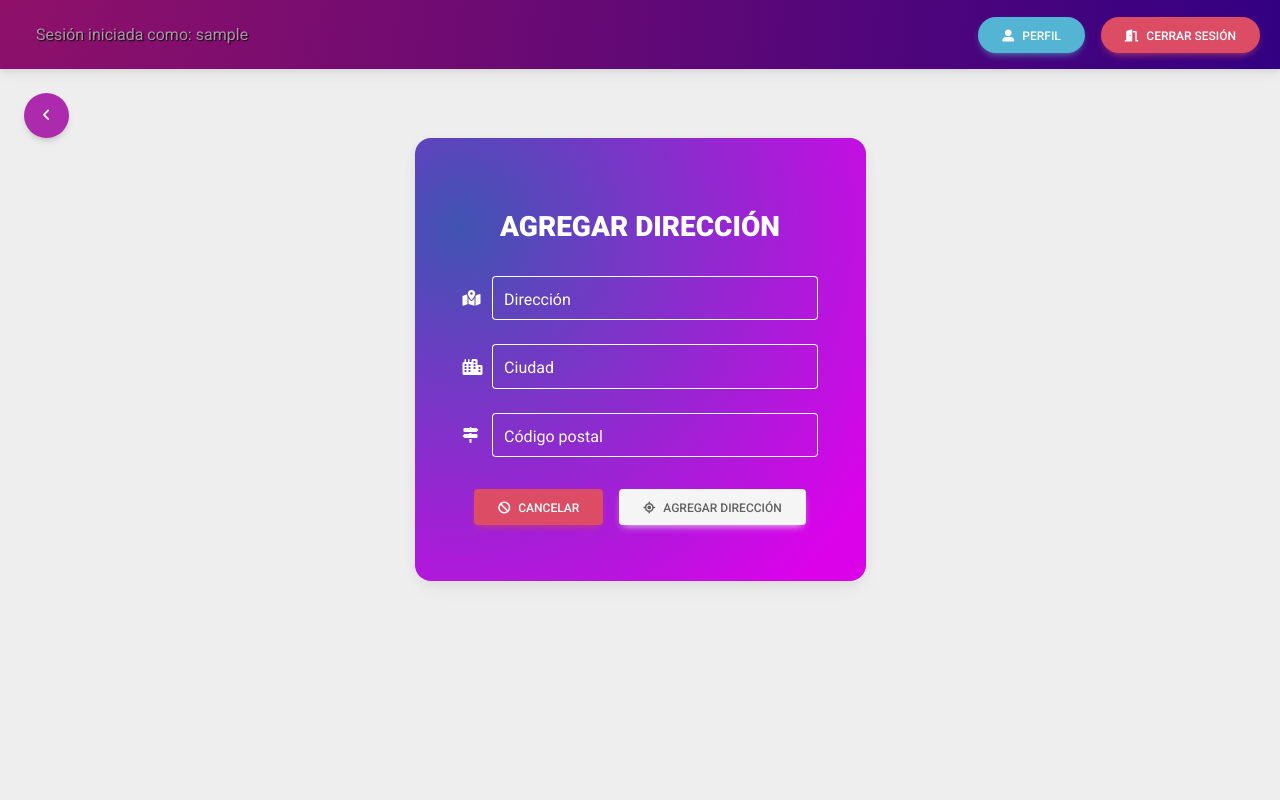
After one commit to Juanma320/RiceMountainManagement2, a PHP site: page /tu_proyecto/agregar_direccion_cliente.php in a window 1280 px wide. The commit adds this page. Run offline with PHP 8.4, Linux system fonts and the light colour scheme; the visitor is signed in with stand-in values (Sample User, id 1); data that the repository does not hold is empty; some libraries are stand-ins or nearby versions.

Commit message:
Direccionescliente Styles, Agregar_direccion_cliente File + Styles & Gestionclientes Button Fix

```diff
--- /dev/null
+++ b/agregar_direccion_cliente.php
@@ -0,0 +1,163 @@
+<?php
+include ('includes/includes.php');
+include ('includes/funciones.php');
+$row = obtenerDatosUsuario($conexion, $_SESSION['NombreUsuario']);
+// Verificar si el usuario tiene el rol de administrador o coordinador
+if ($_SESSION['RolID'] != 1 && $_SESSION['RolID'] != 2) {
+    // Si no es administrador o coordinador, redirigir a la página de inicio
+    header('Location: login.php');
+    exit();
+}
+
+if (isset($_GET['clienteID'])) {
+    $clienteID = mysqli_real_escape_string($conexion, $_GET['clienteID']);
+    $queryCliente = "SELECT NombreCliente FROM clientes WHERE ClienteID = $clienteID";
+    $resultCliente = mysqli_query($conexion, $queryCliente);
+    $rowCliente = mysqli_fetch_assoc($resultCliente);
+
+    if ($_SERVER['REQUEST_METHOD'] == 'POST') {
+        $direccion = mysqli_real_escape_string($conexion, $_POST['direccion']);
+        $codigoPostal = mysqli_real_escape_string($conexion, $_POST['codigoPostal']);
+        $ciudad = mysqli_real_escape_string($conexion, $_POST['ciudad']);
+        $queryInsert = "INSERT INTO direcciones_clientes (ClienteID, Direccion, CodigoPostal, Ciudad) VALUES ($clienteID, '$direccion', $codigoPostal, '$ciudad')";
+        $resultadoInsert = mysqli_query($conexion, $queryInsert);
+        $message = $resultadoInsert ? "Dirección agregada con éxito." : "Error al agregar la dirección.";
+    }
+
+} else {
+    $message = "No se proporcionó un ID de cliente.";
+}
+?>
+
+<!DOCTYPE html>
+<html lang="es">
+
+<head>
+    <meta charset="UTF-8">
+    <meta name="viewport" content="width=device-width, initial-scale=1.0">
+    <title>Agregar Cliente</title>
+
+    <link rel="icon" href="img/mdb-favicon.ico" type="image/x-icon" />
+    <link rel="stylesheet" href="https://cdnjs.cloudflare.com/ajax/libs/font-awesome/6.0.0/css/all.min.css" />
+    <link rel="stylesheet"
+        href="https://fonts.googleapis.com/css2?family=Roboto:wght@300;400;500;700;900&display=swap" />
+    <link rel="stylesheet" href="css/mdb.min.css" />
+    <link rel="stylesheet" href="https://cdn.datatables.net/1.10.22/css/dataTables.bootstrap4.min.css">
+</head>
+
+<body class="gradient-custom-1">
+
+    <?php include ('includes/navbar.php'); ?>
+
+    <style>
+        .gradient-custom-1 {
+            height: 100vh;
+
+            /* fallback for old browsers */
+            background: #EEEEEE;
+        }
+
+        .mask-custom {
+            background: rgba(24, 24, 16, .2);
+            border-radius: 2em;
+            backdrop-filter: blur(25px);
+            border: 2px solid rgba(255, 255, 255, 0.05);
+            background-clip: padding-box;
+            box-shadow: 10px 10px 10px rgba(46, 54, 68, 0.03);
+        }
+
+        .near-moon-gradient {
+            background: radial-gradient(circle at 10% 20%, rgb(64, 84, 178) 0%, rgb(219, 2, 234) 90%);
+        }
+    </style>
+
+    <div class="mx-4 my-4">
+        <a class="btn text-white btn-lg btn-floating" data-mdb-ripple-init style="background-color: #ac2bac;"
+            role="button" onclick="window.location.href='direccionescliente.php?clienteID=<?php echo $clienteID; ?>'">
+            <i class="fas fa-angle-left"></i>
+        </a>
+
+        <div class="container">
+            <div class="row d-flex justify-content-center align-items-center h-100">
+                <div class="col-12 col-md-8 col-lg-6 col-xl-5">
+                    <div class="card near-moon-gradient form-white" style="border-radius: 1rem;">
+                        <div class="card-body p-5">
+                            <form action="" method="post">
+                                <h3 class="text-center indigo-text font-bold py-4 fw-bold text-uppercase">
+                                    <strong style="color: #fff">Agregar Dirección</strong>
+                                </h3>
+                                <div class="mb-4">
+                                    <div class="d-flex flex-nowrap">
+                                        <div class="order-0 col-md-1 d-flex align-items-center">
+                                            <i class="fa-solid fa-map-location-dot prefix white-text"
+                                                style="color: #fff"></i>
+                                        </div>
+                                        <div data-mdb-input-init class="order-1 form-outline form-white">
+                                            <input type='hidden' name='proveedor_id'>
+                                            <input type="text" id="direccion" class="form-control form-control-lg"
+                                                name="direccion" required />
+                                            <label class="form-label" for="direccion">Dirección</label>
+                                        </div>
+                                    </div>
+                                </div>
+                                <div class="mb-4">
+                                    <div class="d-flex flex-nowrap">
+                                        <div class="order-0 col-md-1 d-flex align-items-center">
+                                            <i class="fas fa-city prefix white-text" style="color: #fff"></i>
+                                        </div>
+                                        <div data-mdb-input-init class="order-1 form-outline form-white">
+                                            <input type="text" id="ciudad" class="form-control form-control-lg"
+                                                name="ciudad" required />
+                                            <label class="form-label" for="ciudad">Ciudad</label>
+                                        </div>
+                                    </div>
+                                </div>
+                                <div class="mb-4">
+                                    <div class="d-flex flex-nowrap">
+                                        <div class="order-0 col-md-1 d-flex align-items-center">
+                                            <i class="fas fa-signs-post prefix white-text" style="color: #fff"></i>
+                                        </div>
+                                        <div data-mdb-input-init class="order-1 form-outline form-white">
+                                            <input type="text" id="codigoPostal" class="form-control form-control-lg"
+                                                name="codigoPostal" required />
+                                            <label class="form-label" for="codigoPostal">Código postal</label>
+                                        </div>
+                                    </div>
+                                </div>
+                                <div class="d-flex flex-row-reverse justify-content-center">
+                                    <div class="order-0 p-2">
+                                        <button data-mdb-ripple-init type="submit" class="btn btn-light">
+                                            <i class="fa-solid fa-location-crosshairs pe-2"></i>Agregar
+                                            Dirección</button>
+                                    </div>
+                                    <div class="order-1 p-2">
+                                        <button data-mdb-ripple-init type="button" class="btn btn-danger"
+                                            onclick="window.location.href='direccionescliente.php?clienteID=<?php echo $clienteID; ?>'">
+                                            <i class="fas fa-ban pe-2"></i>Cancelar
+                                        </button>
+                                    </div>
+                                </div>
+                            </form>
+                        </div>
+                    </div>
+                </div>
+            </div>
+        </div>
+    </div>
+
+</body>
+
+</html>
+
+<script type="text/javascript" src="js/mdb.umd.min.js"></script>
+<script type="text/javascript"></script>
+<script src="https://ajax.googleapis.com/ajax/libs/jquery/3.5.1/jquery.min.js"></script>
+<script src="https://cdnjs.cloudflare.com/ajax/libs/popper.js/1.16.0/umd/popper.min.js"></script>
+<script src="https://maxcdn.bootstrapcdn.com/bootstrap/4.5.2/js/bootstrap.min.js"></script>
+<script src="https://cdn.datatables.net/1.10.22/js/jquery.dataTables.min.js"></script>
+<script src="https://cdn.datatables.net/1.10.22/js/dataTables.bootstrap4.min.js"></script>
+<script>
+    import { Ripple, initMDB } from "mdb-ui-kit";
+
+    initMDB({ Ripple });
+</script>
--- a/gestionclientes.php
+++ b/gestionclientes.php
@@ -110,7 +110,7 @@ $resultClientes = mysqli_query($conexion, $queryClientes);
                                     echo "<td>{$rowCliente['NombreCoordinador']}</td>";
                                     echo "<td>{$rowCliente['NombreEncargado']}</td>";
                                     echo "<td><a class='text-center'><a data-mdb-ripple-init class='btn btn-warning' href='editarcliente.php?clienteID={$rowCliente['ClienteID']}'>Modificar</a></td>";
-                                    echo "<td><a class='text-center'><a data-mdb-ripple-init class='btn btn-primary' href='agregardireccion.php?clienteID={$rowCliente['ClienteID']}'>Agregar</a></td>";
+                                    echo "<td><a class='text-center'><a data-mdb-ripple-init class='btn btn-primary' href='direccionescliente.php?clienteID={$rowCliente['ClienteID']}'>Agregar</a></td>";
                                     echo "</tr>";
                                 }
                                 ?>
```
Also changed, not shown: agregardireccion.php (deleted, +0 -80 lines), direccionescliente.php (added, +159 -0 lines).
